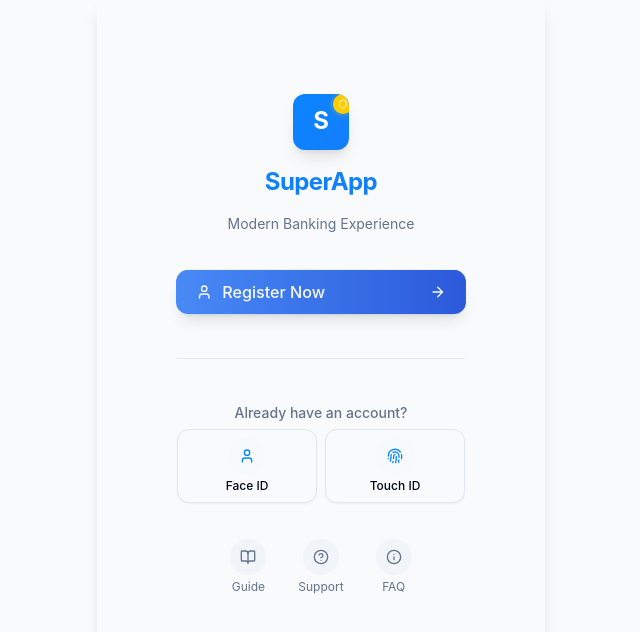
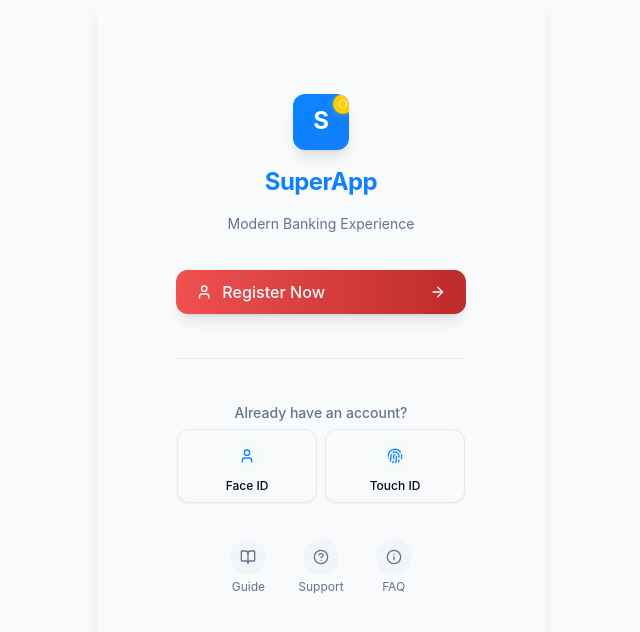
Before and after one commit to hunglq2987/superapp-vneid-connect-38, a React (Vite) app: page / in a window 1280 px wide. Shown: the top 632 px of the page, without its empty margins (319-959 px from the left). Built offline with nearby package versions, Linux system fonts and the light colour scheme.

Commit message:
Fix: Change register button color
Change the "Register Now" button color to red.

```diff
--- a/src/components/HomeScreen.tsx
+++ b/src/components/HomeScreen.tsx
@@ -296,7 +296,7 @@ const HomeScreen: React.FC = () => {
             transition={{ type: "spring", stiffness: 400, damping: 15 }}
           >
             <Button
-              className="w-full shadow-lg bg-gradient-to-r from-blue-500 to-blue-700 p-5 rounded-xl hover:shadow-blue-200/50"
+              className="w-full shadow-lg bg-gradient-to-r from-red-500 to-red-700 p-5 rounded-xl hover:shadow-red-200/50"
               size="lg"
               onClick={handleRegistration}
             >
```
